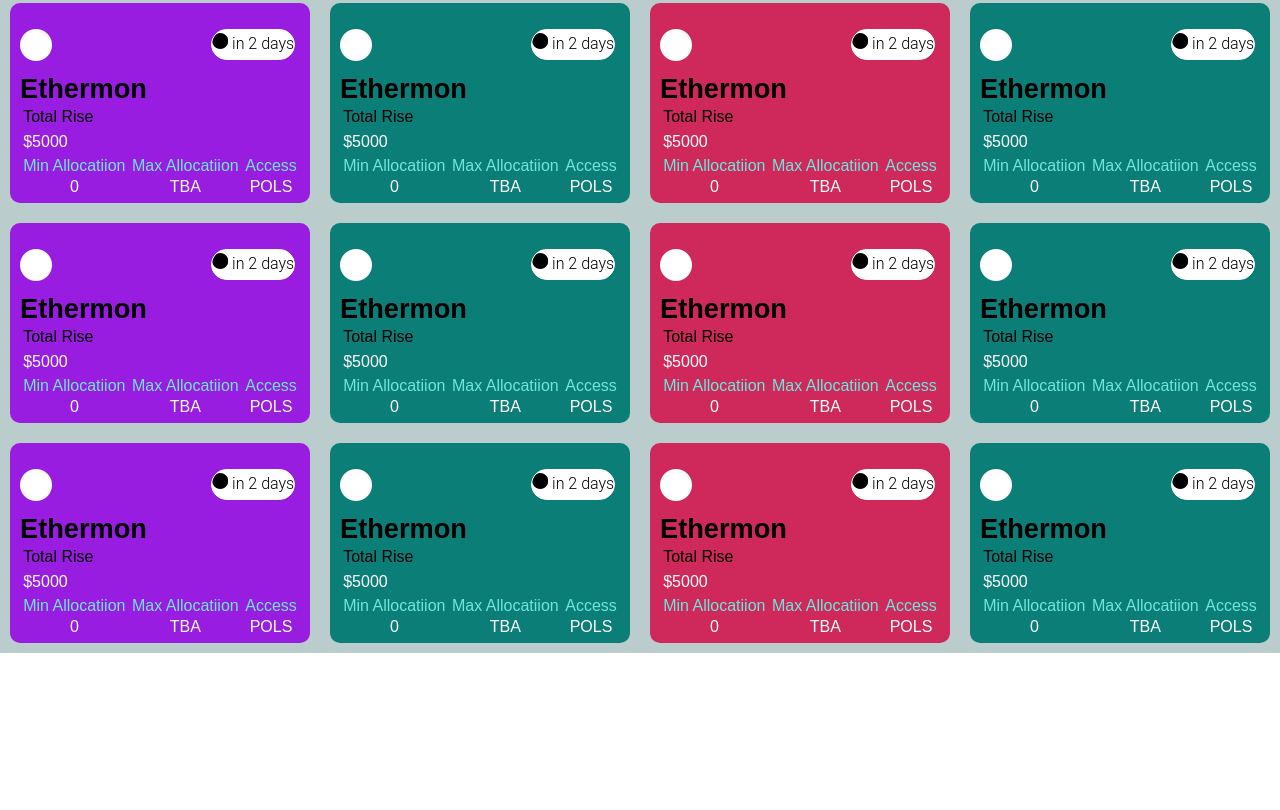
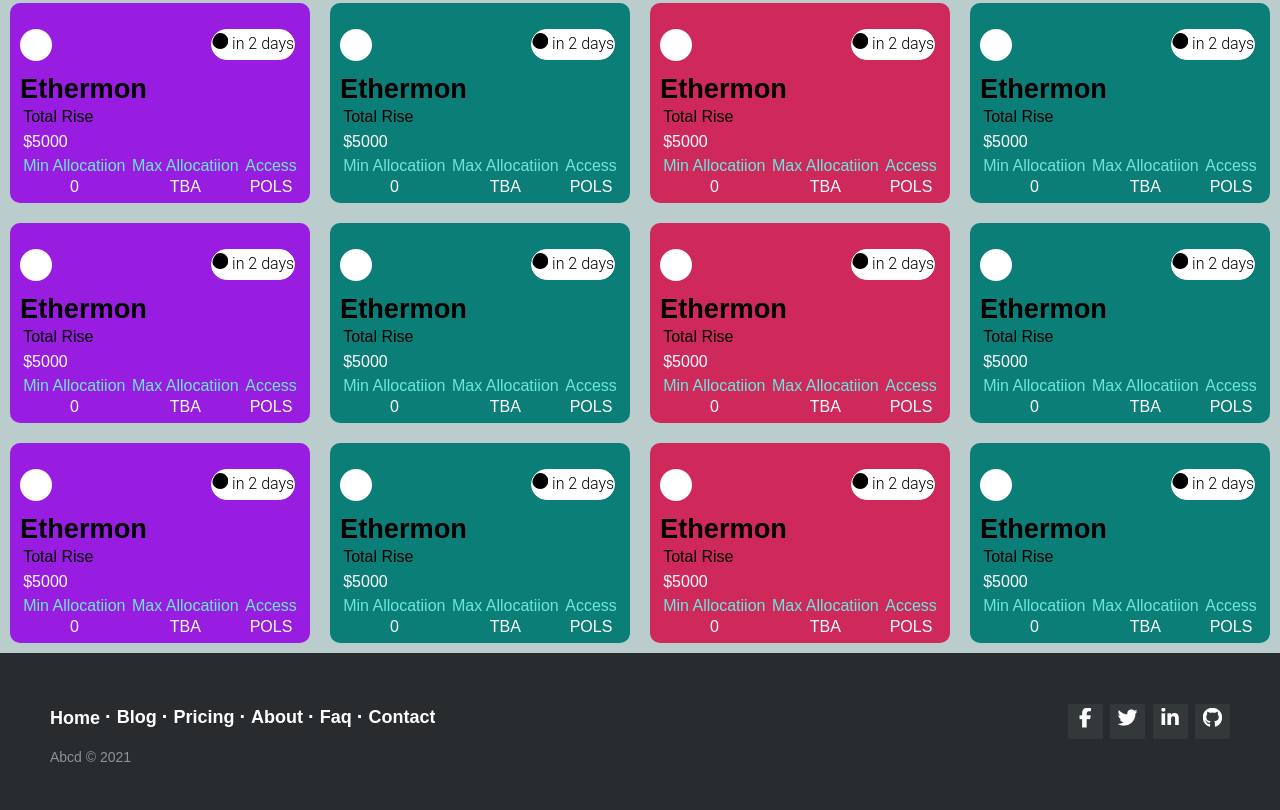
Before and after one commit to ktsrivastava29/InternShalaFlintAssign, a plain HTML site: page index.html in a window 1280 px wide. Shown: the part 1141-1951 px from the top of the page. Before the commit the page ends 1794 px from the top, so only its background shows below. Drawn offline with Linux system fonts and the light colour scheme.

Commit message:
Added footer

```diff
--- a/index.html
+++ b/index.html
@@ -809,10 +809,39 @@
     <!--cards -->
 </div>
 
+<footer class="footer-distributed">
+
+    <div class="footer-right">
+
+        <a href="#"><i class="fa fa-facebook"></i></a>
+        <a href="#"><i class="fa fa-twitter"></i></a>
+        <a href="#"><i class="fa fa-linkedin"></i></a>
+        <a href="#"><i class="fa fa-github"></i></a>
+
+    </div>
+
+    <div class="footer-left">
+
+        <p class="footer-links">
+            <a class="link-1" href="#">Home</a>
+
+            <a href="#">Blog</a>
+
+            <a href="#">Pricing</a>
+
+            <a href="#">About</a>
+
+            <a href="#">Faq</a>
+
+            <a href="#">Contact</a>
+        </p>
+
+        <p>Abcd &copy; 2021</p>
+    </div>
+
+</footer>
+</body>
 
 
 
-
-</body>
-
 </html>
--- a/styles.css
+++ b/styles.css
@@ -52,7 +52,91 @@ body { font-family:Arial, Helvetica, sans-serif }
   .topnav .icon {
     display: none;
   }
+  .footer-distributed {
+    background-color: #292c2f;
+    box-shadow: 0 1px 1px 0 rgba(0, 0, 0, 0.12);
+    box-sizing: border-box;
+    width: 100%;
+    text-align: left;
+    font: normal 16px sans-serif;
+    padding: 45px 50px;
+  }
 
+  .footer-distributed .footer-left p {
+    color: #8f9296;
+    font-size: 14px;
+    margin: 0;
+  }
+  /* Footer links */
+
+  .footer-distributed p.footer-links {
+    font-size: 18px;
+    font-weight: bold;
+    color: #ffffff;
+    margin: 0 0 10px;
+    padding: 0;
+    transition: ease .25s;
+  }
+
+  .footer-distributed p.footer-links a {
+    display: inline-block;
+    line-height: 1.8;
+    text-decoration: none;
+    color: inherit;
+    transition: ease .25s;
+  }
+
+  .footer-distributed .footer-links a:before {
+    content: "·";
+    font-size: 20px;
+    left: 0;
+    color: #fff;
+    display: inline-block;
+    padding-right: 5px;
+  }
+
+  .footer-distributed .footer-links .link-1:before {
+    content: none;
+  }
+
+  .footer-distributed .footer-right {
+    float: right;
+    margin-top: 6px;
+    max-width: 180px;
+  }
+
+  .footer-distributed .footer-right a {
+    display: inline-block;
+    width: 35px;
+    height: 35px;
+    background-color: #33383b;
+    border-radius: 2px;
+    font-size: 20px;
+    color: #ffffff;
+    text-align: center;
+    line-height: 35px;
+    margin-left: 3px;
+    transition:all .25s;
+  }
+
+  .footer-distributed .footer-right a:hover{transform:scale(1.1); -webkit-transform:scale(1.1);}
+
+  .footer-distributed p.footer-links a:hover{text-decoration:underline;}
+
+  /* Media Queries */
+
+  @media (max-width: 600px) {
+    .footer-distributed .footer-left, .footer-distributed .footer-right {
+      text-align: center;
+    }
+    .footer-distributed .footer-right {
+      float: none;
+      margin: 0 auto 20px;
+    }
+    .footer-distributed .footer-left p.footer-links {
+      line-height: 1.8;
+    }
+  }
     nav {
         background: #0082e6;
         height: 80px;
@@ -266,14 +350,17 @@ color: #6be7dd;
 
 
 
-
          @media screen and (max-width: 600px) {
             .card {
                width: 90%;
                justify-content: center;
                align-items: center;
+              }
+              .footer-links {
+                display: inline;
+              }
 
-            }
+
 
 
 /*--------------------------*/
@@ -308,9 +395,7 @@ color: #6be7dd;
         width: 50%;
         overflow: visible;
         transform: translateX(-15%);
-        .fab fa-bitcoin fa-8x{
-            fab fa-bitcoin fa-5x
-        }
+
   }
 @media (max-width: 939px){
     label.logo{
```
